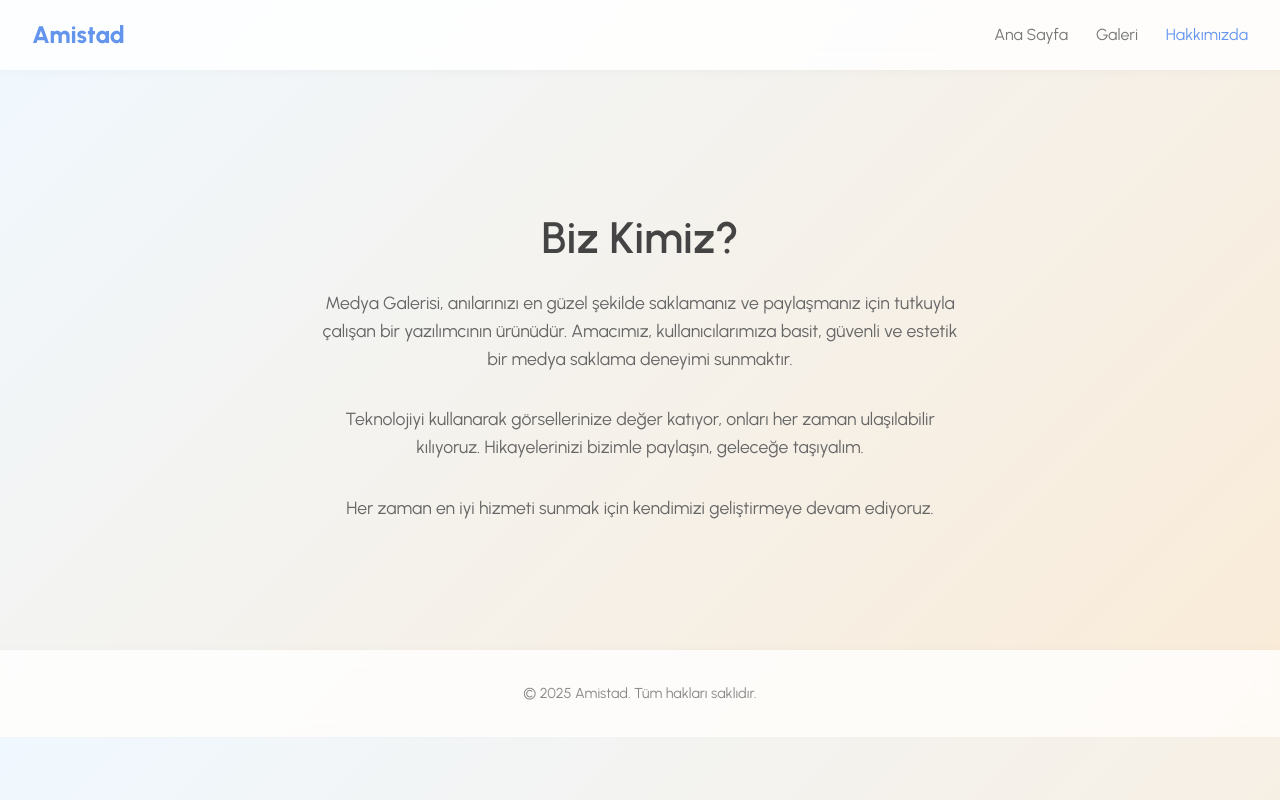
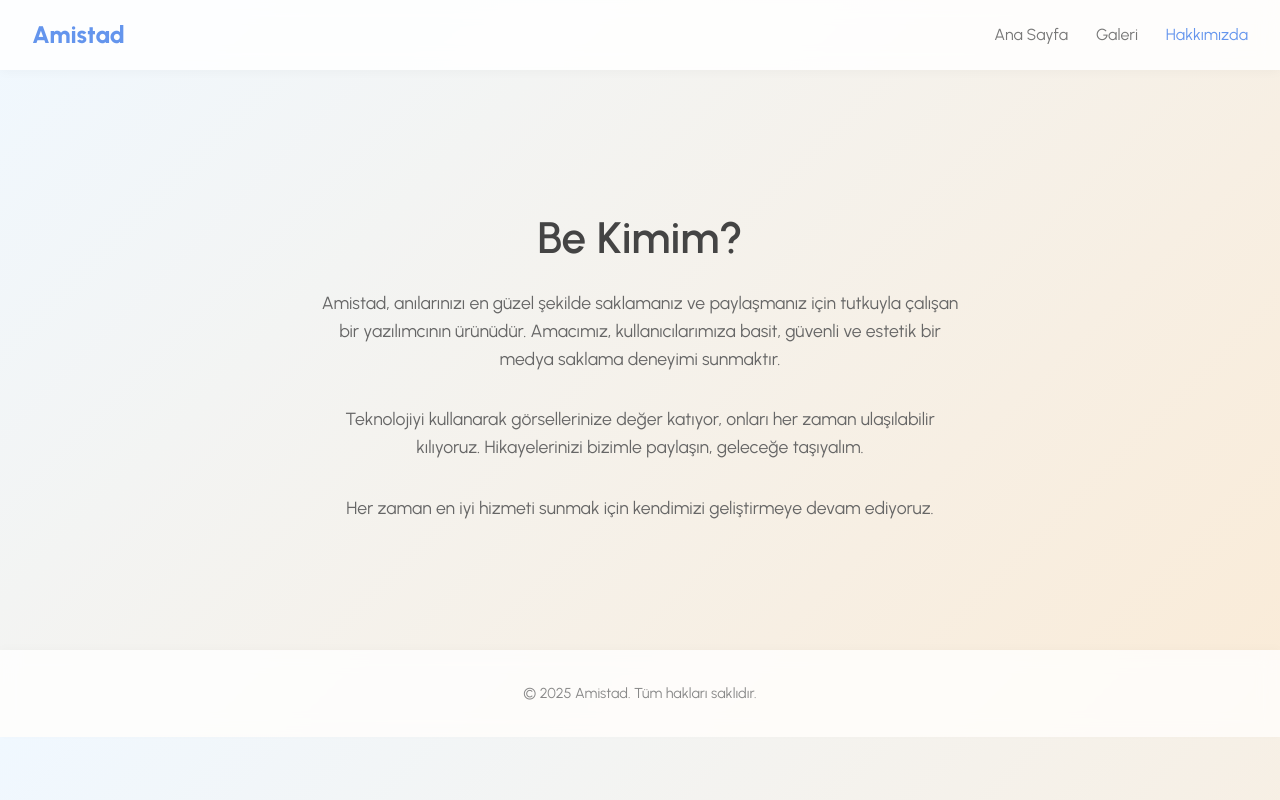
Before and after one commit to kaantoktas/Amistad, a website: page hakkimda.html in a window 1280 px wide. Drawn offline with Linux system fonts and the light colour scheme.

Commit message:
Update hakkimda.html

```diff
--- a/hakkimda.html
+++ b/hakkimda.html
@@ -21,9 +21,9 @@
     </header>
 
     <section class="content-section">
-      <h1>Biz Kimiz?</h1>
+      <h1>Be Kimim?</h1>
       <p>
-        Medya Galerisi, anılarınızı en güzel şekilde saklamanız ve paylaşmanız
+        Amistad, anılarınızı en güzel şekilde saklamanız ve paylaşmanız
         için tutkuyla çalışan bir yazılımcının ürünüdür. Amacımız, kullanıcılarımıza
         basit, güvenli ve estetik bir medya saklama deneyimi sunmaktır.
       </p>
```
